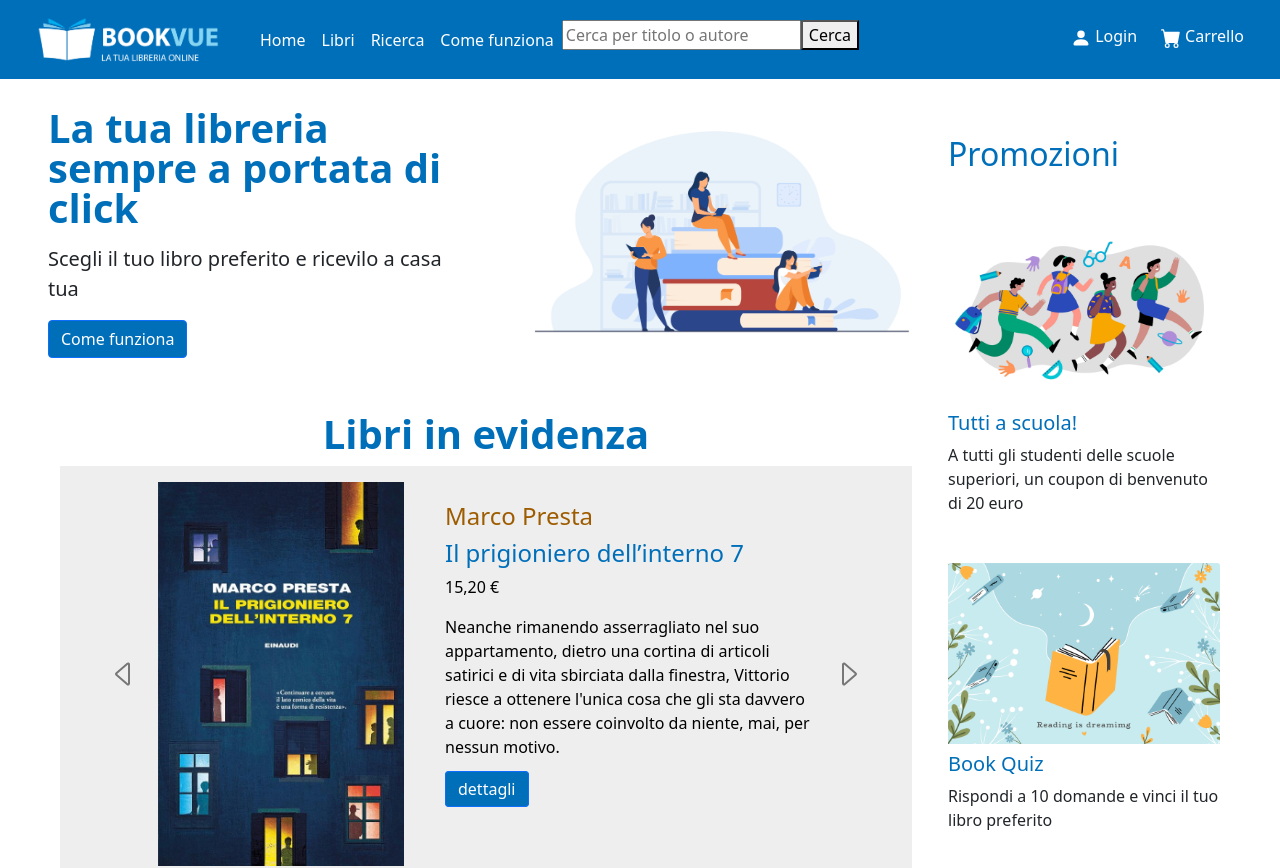
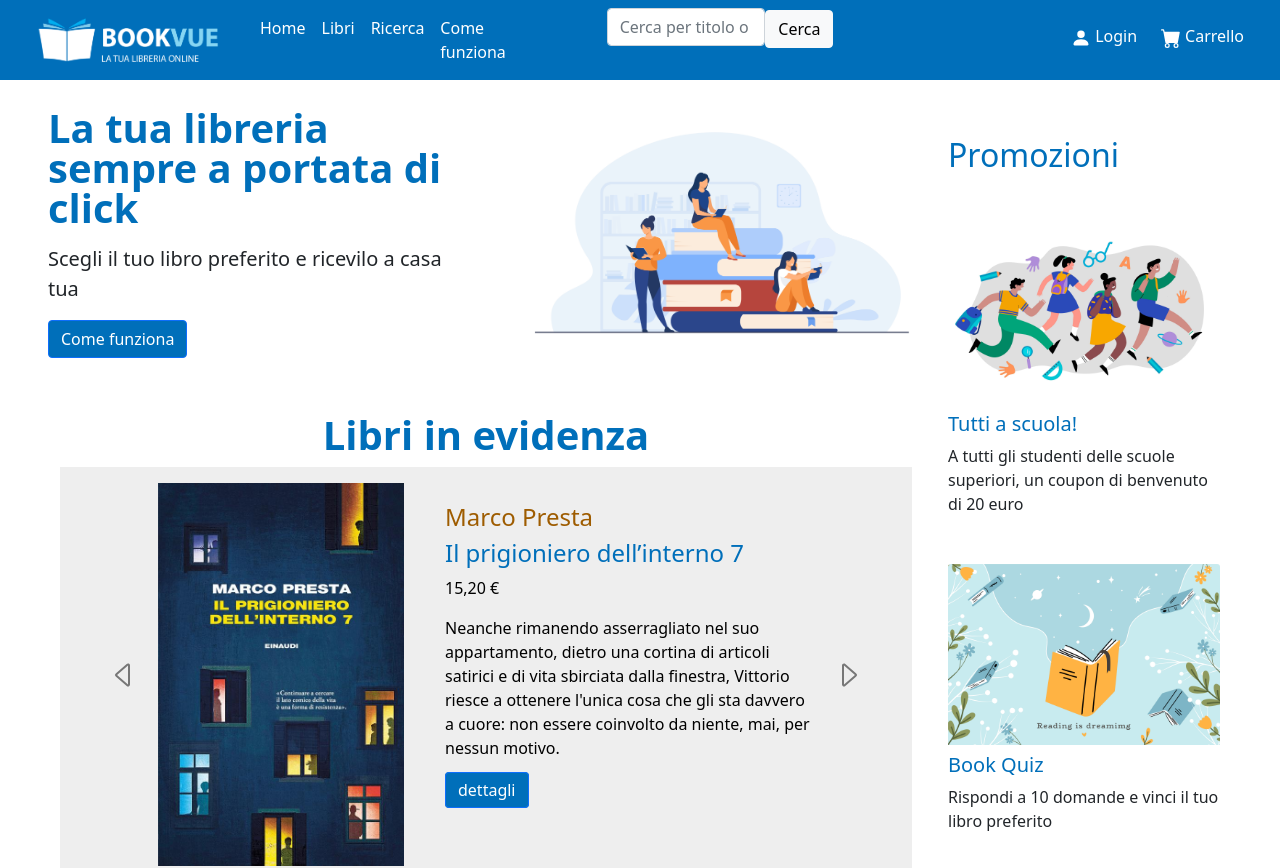
Before and after one commit to emace77/progettoGLM, a Vue app: page / in a window 1280 px wide. Shown: the top 868 px of the page. Built offline with nearby package versions, Linux system fonts and the light colour scheme.

Commit message:
search in nav2

```diff
--- a/src/components/NavBar.vue
+++ b/src/components/NavBar.vue
@@ -52,9 +52,10 @@
               >Come funziona</router-link
             >
           </li>
-          <li>
-            <input v-model="searchQuery" type="text" placeholder="Cerca per titolo o autore" />
-            <button @click="search">Cerca</button>
+          <li class="ms-5">
+            <label for="searchNav" class="form-label d-none">Inserisci il titolo o l'autore</label>
+            <input v-model="searchQuery" id="searchNav" class="form-control w-50 d-inline" type="text" placeholder="Cerca per titolo o autore" />
+            <button @click="search" class="btn btn-light">Cerca</button>
           </li>
         </ul>
       </div>
```
